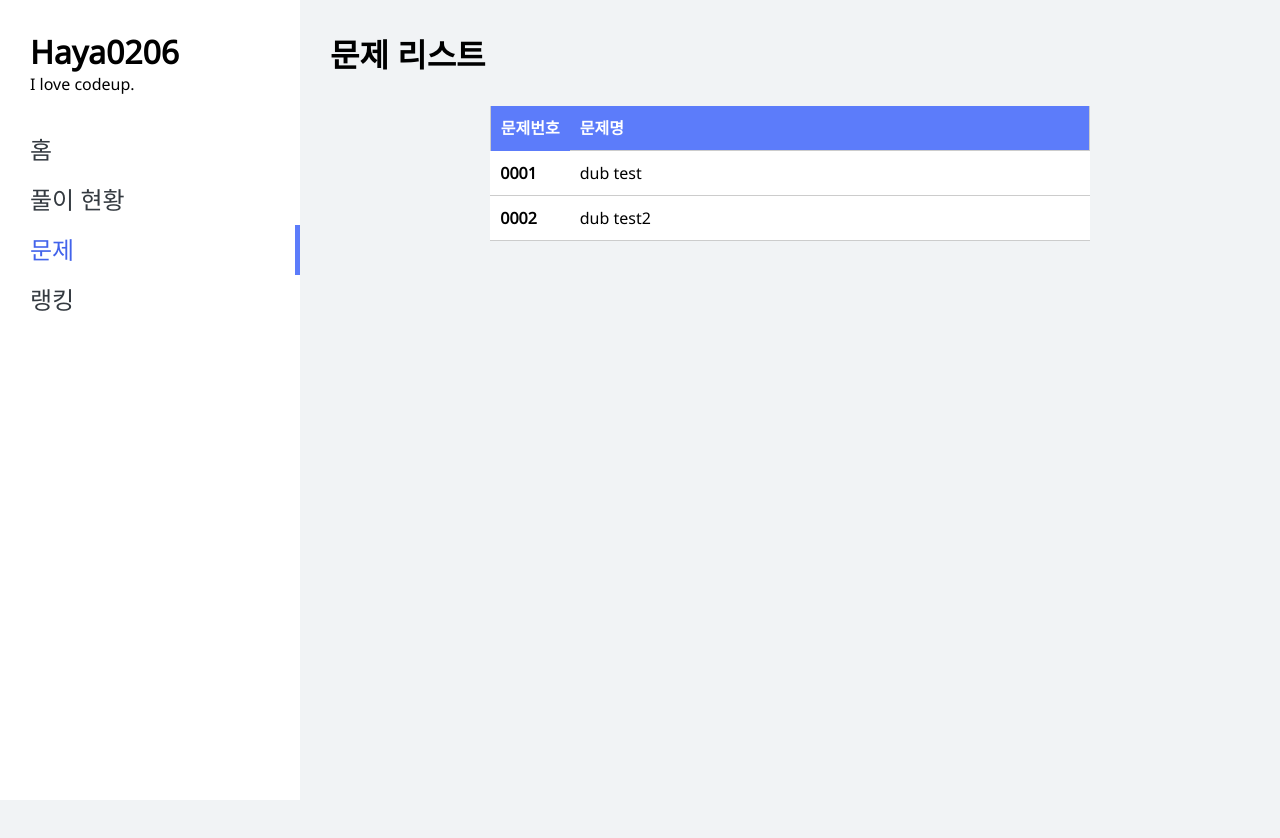
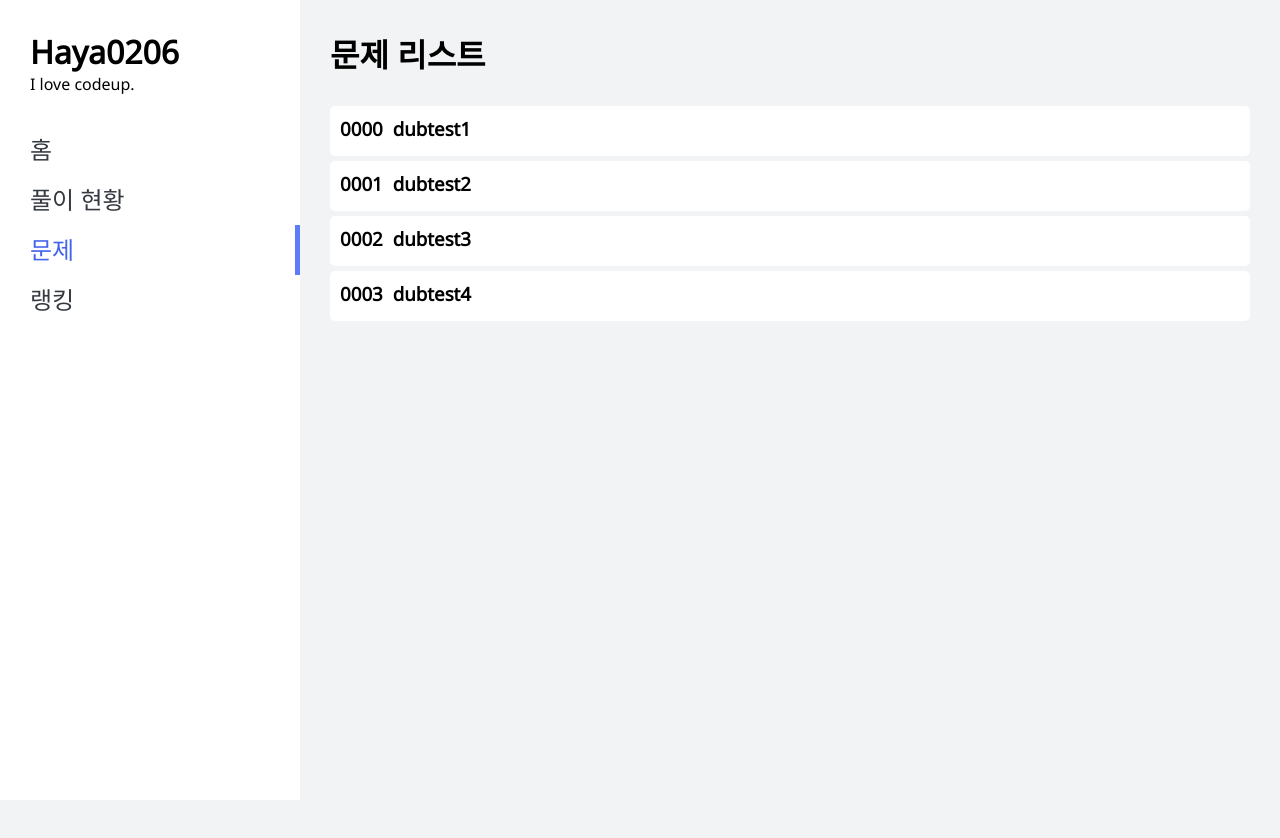
Before and after one commit to kuko216/This.Code_frontend, a React app: page /problems in a window 1280 px wide. Shown: the top 838 px of the page. After the commit the page ends 800 px from the top, so only its background shows below. Built offline with nearby package versions, Linux system fonts and the light colour scheme; no server answers.

Commit message:
리스트 수정, 스크롤 수정

```diff
--- a/package.json
+++ b/package.json
@@ -8,6 +8,7 @@
     "@svgr/webpack": "4.1.0",
     "@typescript-eslint/eslint-plugin": "1.6.0",
     "@typescript-eslint/parser": "1.6.0",
+    "axios": "^0.18.0",
     "babel-eslint": "10.0.1",
     "babel-jest": "^24.8.0",
     "babel-loader": "8.0.5",
@@ -70,7 +71,8 @@
   "scripts": {
     "start": "cross-env NODE_PATH=src node scripts/start.js",
     "build": "cross-env NODE_PATH=src node scripts/build.js",
-    "test": "cross-env NODE_PATH=src node scripts/test.js"
+    "test": "cross-env NODE_PATH=src node scripts/test.js",
+    "deploy": "aws s3 sync ./build s3://thiscode --profile=Dotsung"
   },
   "eslintConfig": {
     "extends": "react-app"
--- /dev/null
+++ b/src/components/ProblemCard.js
@@ -0,0 +1,46 @@
+import React from 'react';
+import styled from 'styled-components';
+import oc from 'open-color';
+
+const WhiteBox = styled.div`
+    width: 100%;
+    height: 50px;
+    background-color: white;
+    border-radius: 5px;
+    margin-bottom: 5px;
+`
+
+const CardWrapper = styled.div`
+    width: 100%;
+    height: 100%;
+    padding: 10px;
+    display: flex;
+`
+
+const Index = styled.h3`
+    margin: 0;
+    margin-right: 10px;
+`
+
+const Title = styled.h3`
+    margin: 0;
+`
+
+const numberFormat = (n) => {
+    const str = "" + n;
+    const  pad = "0000";
+    return pad.substring(0, pad.length - str.length) + str;
+}
+
+const ProblemCard = ({index, title}) => {
+    return (
+        <WhiteBox>
+            <CardWrapper>
+                <Index>{numberFormat(index)}</Index>
+                <Title>{title}</Title>
+            </CardWrapper>
+        </WhiteBox>
+    );
+};
+
+export default ProblemCard;
--- a/src/components/ProblemList.js
+++ b/src/components/ProblemList.js
@@ -3,7 +3,7 @@ import React from 'react';
 import styled from 'styled-components';
 import oc from 'open-color';
 
-import ProblemTableRow from './ProblemTableRow';
+import ProblemCard from './ProblemCard';
 
 import * as ProblemApi from 'api/problem';
 
@@ -11,35 +11,28 @@ const Title = styled.h1`
     margin: 0;
 `
 
-const Table = styled.table`
-    margin: 30px auto;
-    border-collapse: collapse;
-    text-align: left;
-    line-height: 1.5;
+const ProblemListWrapper = styled.div`
+    margin-top: 30px;
+    width: 100%;
+    height: 100%;
+    display: flex;
+    flex-direction: column;
 `
 
-const Head = styled.thead`
-    border-right: 1px solid #ccc;
-    border-left: 1px solid #ccc;
-    background: ${oc.indigo[5]};
-`
-
-const Number = styled.td`
-    padding: 10px;
-    font-weight: bold;
-    vertical-align: top;
-    color: white;
-`
-
-const PTitle = styled.td`
-    width: 300px;
-    padding: 10px;
-    font-weight: bold;
-    vertical-align: top;
-    border-bottom: 1px solid #ccc;
-    color: white;
-`
-
+const testList = [
+    {
+        title: 'dubtest1'
+    },
+    {
+        title: 'dubtest2'
+    },
+    {
+        title: 'dubtest3'
+    },
+    {
+        title: 'dubtest4'
+    }
+]
 
 class ProblemList extends React.Component {
 
@@ -61,13 +54,15 @@ class ProblemList extends React.Component {
         return (
             <>
                 <Title>문제 리스트</Title>
-                <Table>
-                    <Head>
-                        <Number>문제번호</Number>
-                        <PTitle>문제명</PTitle>
-                    </Head>
-                    <ProblemTableRow />
-                </Table>
+                <ProblemListWrapper>
+                    {testList.map((p, index) =>
+                        <ProblemCard
+                            index={index}
+                            title={p.title}
+                            key={index}
+                        />
+                    )}
+                </ProblemListWrapper>
             </>
         )
     }
--- a/src/components/ProblemTableRow.js
+++ /dev/null
@@ -1,43 +0,0 @@
-// @flow
-import React from 'react';
-import styled from 'styled-components';
-import oc from 'open-color';
-
-const Number = styled.td`
-    padding: 10px;
-    font-weight: bold;
-    vertical-align: top;
-    color: black;
-    border-bottom: 1px solid #ccc;
-`
-
-const PTitle = styled.td`
-    width: 500px;
-    padding: 10px;
-    vertical-align: top;
-    border-bottom: 1px solid #ccc;
-`
-
-const Row = styled.tr`
-    background-color: white;
-    &:hover{
-        background-color: ${oc.gray[1]};
-    }
-`
-
-const ProblemTableRow = ({id, title}) => {
-    return (
-        <tbody>
-            <Row>
-                <Number>0001</Number>
-                <PTitle>dub test</PTitle>
-            </Row>
-            <Row>
-                <Number>0002</Number>
-                <PTitle>dub test2</PTitle>
-            </Row>
-        </tbody>
-    );
-};
-
-export default ProblemTableRow;
--- a/src/containers/PageTemplate.js
+++ b/src/containers/PageTemplate.js
@@ -14,6 +14,7 @@ const Wrapper = styled.div`
     display: flex;
     width: 100%;
     height: 100%;
+    overflow: hidden;
 `
 
 const SideNav = styled.div`
@@ -28,6 +29,7 @@ const Content = styled.div`
     width: 100%;
     height: 100%;
     padding: 30px;
+    overflow: auto;
 `
 
 const UserProfile = styled.div`
@@ -81,6 +83,7 @@ const NavText = styled.h3`
 `
 
 class PageTemplate extends React.Component {
+
     render(){
         return (
             <Wrapper>
```
Also changed, not shown: src/api/auth.js (renamed from src/components/api/auth.js), src/api/problem.js (renamed from src/components/api/problem.js), 1 other file (tests, documents, lock files or other folders).
